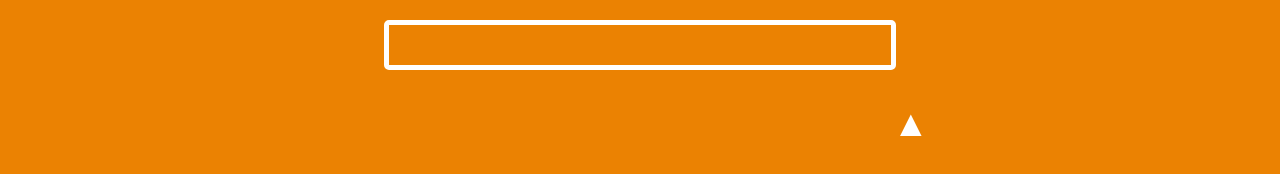
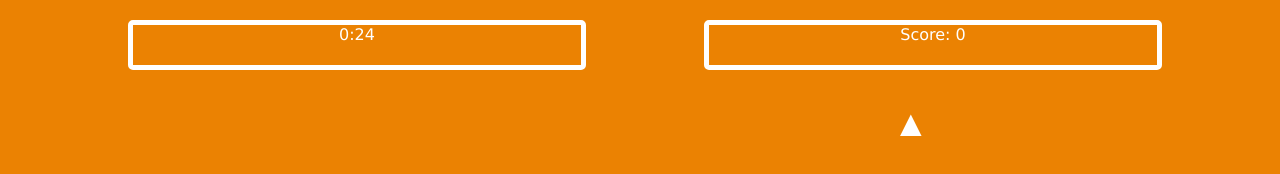
Before and after one commit to Ordina-JTech/cuddly-octo-succotash, a plain HTML site: page www/game.html in a window 1280 px wide. Drawn offline with Linux system fonts and the light colour scheme.

Commit message:
Teller toegevoegd, bij afloop opent highscores.html

```diff
--- a/www/css/styles.css
+++ b/www/css/styles.css
@@ -61,11 +61,22 @@ a {
 .toonScore {
     position: fixed;
     top: 2.5%;
-    left: 30%;
-    right: 30%;
+    left: 55%;
+    right: 10%;
     border: 5px solid white;
     border-radius: 5px;
-    width: auto;
+    width: 35%;
+    height: 5%;
+		text-align: center;
+}
+.toonTeller {
+    position: fixed;
+    top: 2.5%;
+    left: 10%;
+    right: 45%;
+    border: 5px solid white;
+    border-radius: 5px;
+    width: 35%;
     height: 5%;
 		text-align: center;
 }
--- a/www/game.html
+++ b/www/game.html
@@ -9,11 +9,13 @@
 				<script src="js/KnopFabriek.js" type="text/javascript"></script>
 				<script src="js/Score.js" type="text/javascript"></script>
 				<script src="js/KnopPositieDienst.js" type="text/javascript"></script>
+				<script src="js/Teller.js" type="text/javascript"></script>
 				<script src="js/SpelBeheerder.js" type="text/javascript"></script>
         <script src="js/script.js" type="text/javascript"></script>
 	</head>
 		<body>
 		<div class="container">
+				<div id="Teller" class="toonTeller"></div>
 				<div id="Score" class="toonScore"></div>
         <div id="Knop" onclick="spelBeheerder.erIsOpEenKnopGeklikt()"></div>
 	  </div>
--- a/www/js/Score.js
+++ b/www/js/Score.js
@@ -1,4 +1,7 @@
 function Score(){
     this.naam;
     this.score = 0;
+    this.toonScore = function(){
+      document.getElementById("Score").innerHTML = "Score: "+ this.score;
+    }
 };
--- a/www/js/SpelBeheerder.js
+++ b/www/js/SpelBeheerder.js
@@ -4,28 +4,33 @@ function SpelBeheerder(){
     this.knop;
     this.knopPositieDienst;
     this.score;
+    this.teller;
 
     // start functie, wordt uitgevoerd bij begin spel
     this.start = function(){
         this.knopFabriek = new KnopFabriek();
         this.knopPositieDienst = new KnopPositieDienst();
         this.score = new Score();
+        this.teller = new Teller();
+        this.toonNieuweKnop();
+        this.score.toonScore();
 
-        this.toonNieuweKnop();
     }
 
     this.toonNieuweKnop = function(){
         this.knop = this.knopFabriek.krijgWillekeurigeKnop();
-
         this.knop.klikLuisteraar = this.erIsOpEenKnopGeklikt;
         this.knopPositieDienst.toonKnop(this.knop);
     }
 
     this.erIsOpEenKnopGeklikt = function() {
       this.score.score += this.knop.waarde;
-
-      document.getElementById("Score").innerHTML = this.score.score;
-
+      this.score.toonScore();
       this.toonNieuweKnop();
     }
+
+    this.eindeSpel = function(){
+      window.open("../www/highscores.html","_self");
+      alert("De tijd is om! \nJou score: " + this.score.score + " punten!");
+    }
 }
--- /dev/null
+++ b/www/js/Teller.js
@@ -0,0 +1,18 @@
+function Teller(){
+  document.getElementById("Teller").innerHTML = "0:00"
+  this.aftellen = function() {
+    var seconden = 30;
+    function tik() {
+        var afteller = document.getElementById("Teller");
+        seconden--;
+        afteller.innerHTML = "0:" + (seconden < 10 ? "0" : "") + String(seconden);
+        if( seconden > 0 ) {
+            setTimeout(tik, 1000);
+        } else {
+            spelBeheerder.eindeSpel();
+        }
+    }
+    tik();
+  }
+  this.aftellen();
+}
```
